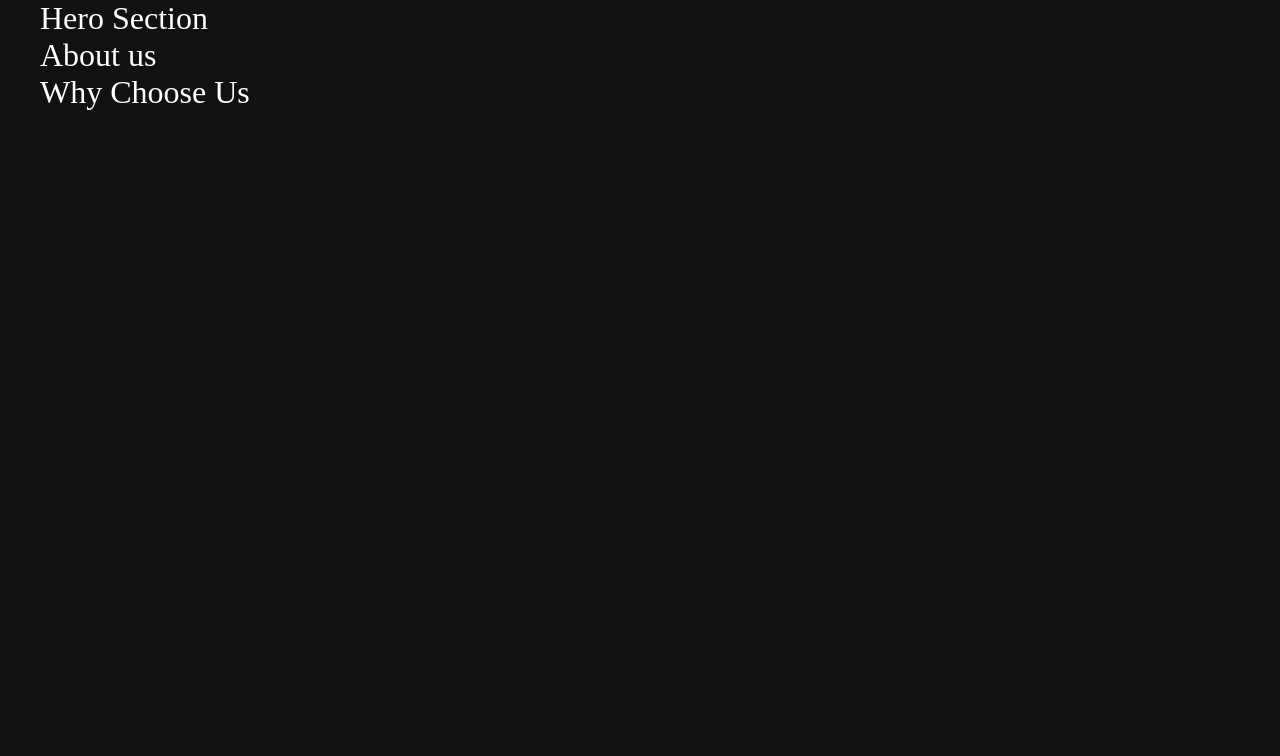
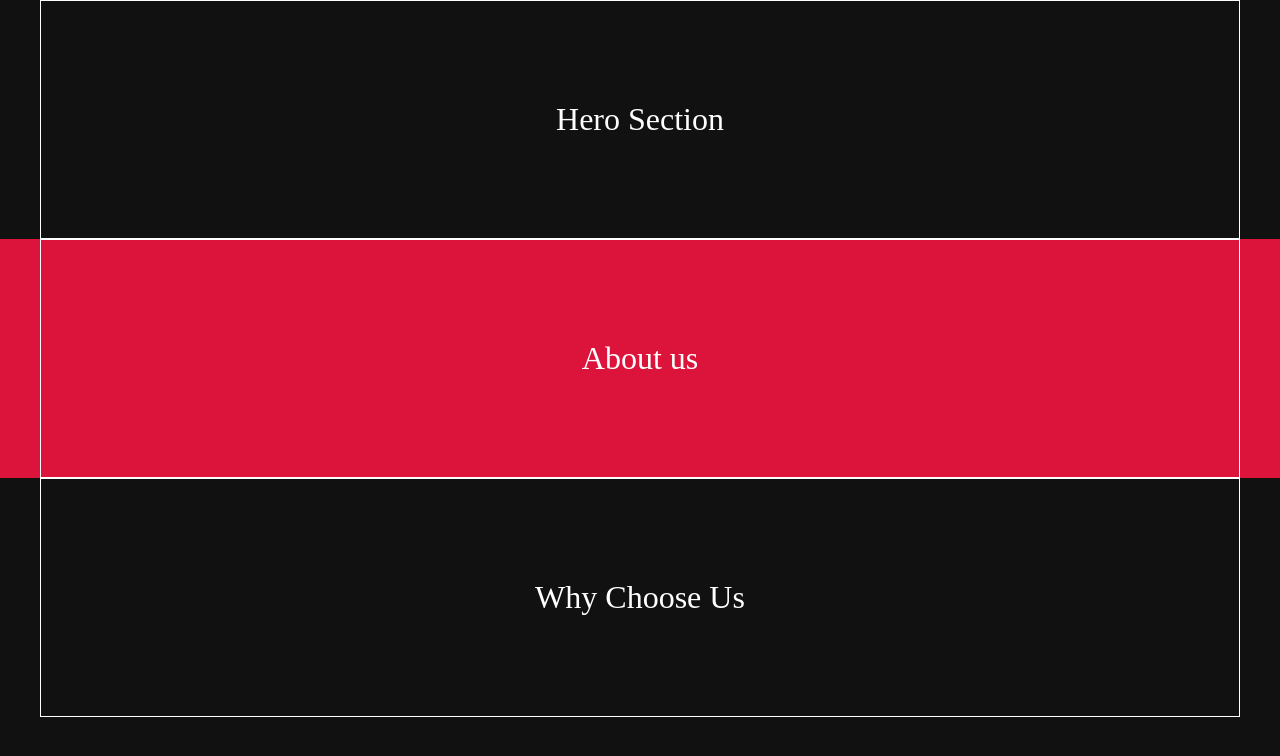
Before and after one commit to AhmedMustafa48/javascript-docs, a plain HTML site: page advanced/7- variables in dev-tool/index.html in a window 1280 px wide. Drawn offline with Linux system fonts and the light colour scheme.

Commit message:
final changes

```diff
--- a/advanced/7- variables in dev-tool/style.css
+++ b/advanced/7- variables in dev-tool/style.css
@@ -21,3 +21,16 @@ body {
   width: 100%;
   padding: 0 40px;
 }
+.container {
+  margin: 0 auto;
+  width: 100%;
+  max-width: 1280px;
+  padding: 100px 0px;
+  display: flex;
+  align-items: center;
+  justify-content: center;
+  border: solid 1px white;
+}
+.about-fluid {
+  background-color: crimson;
+}
```
